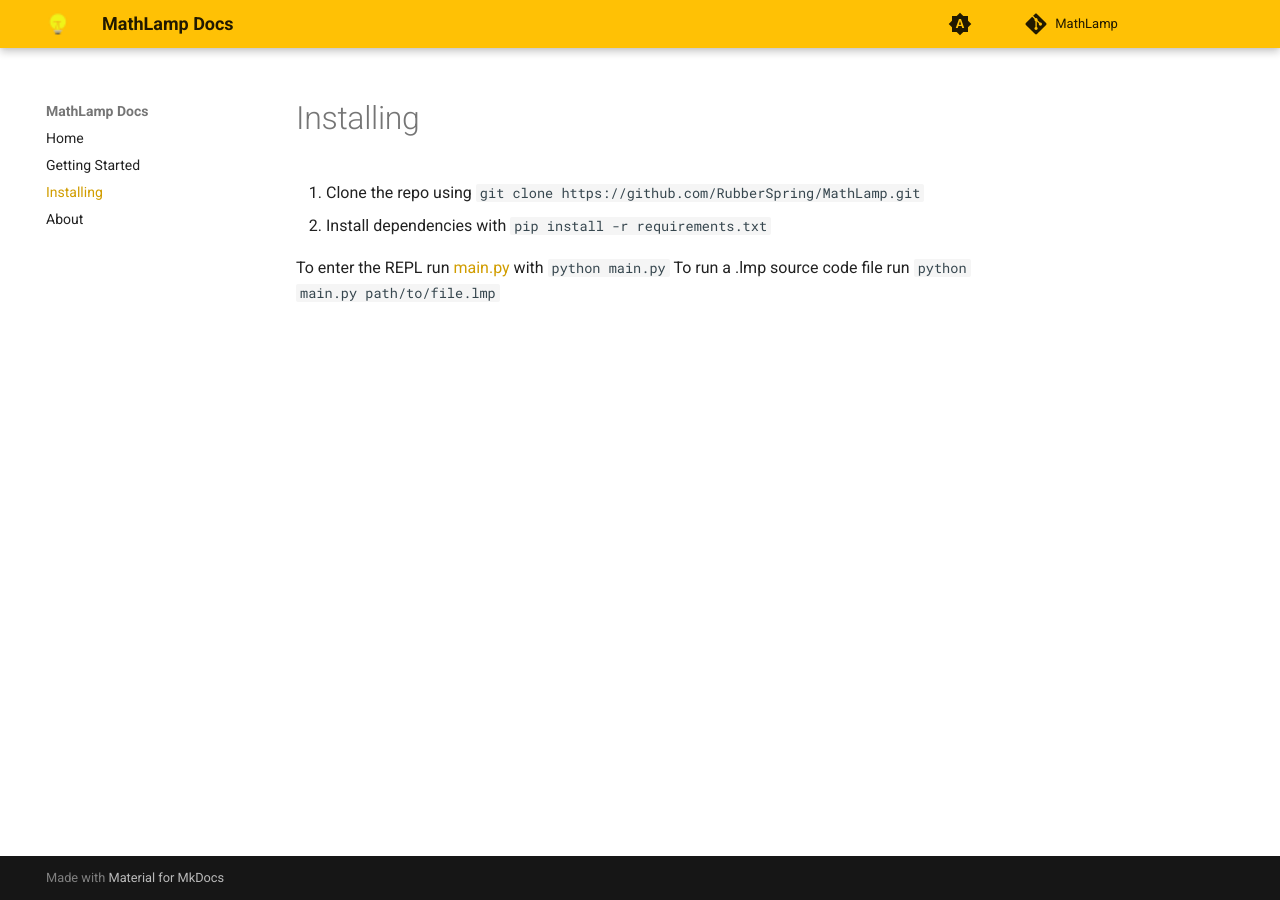
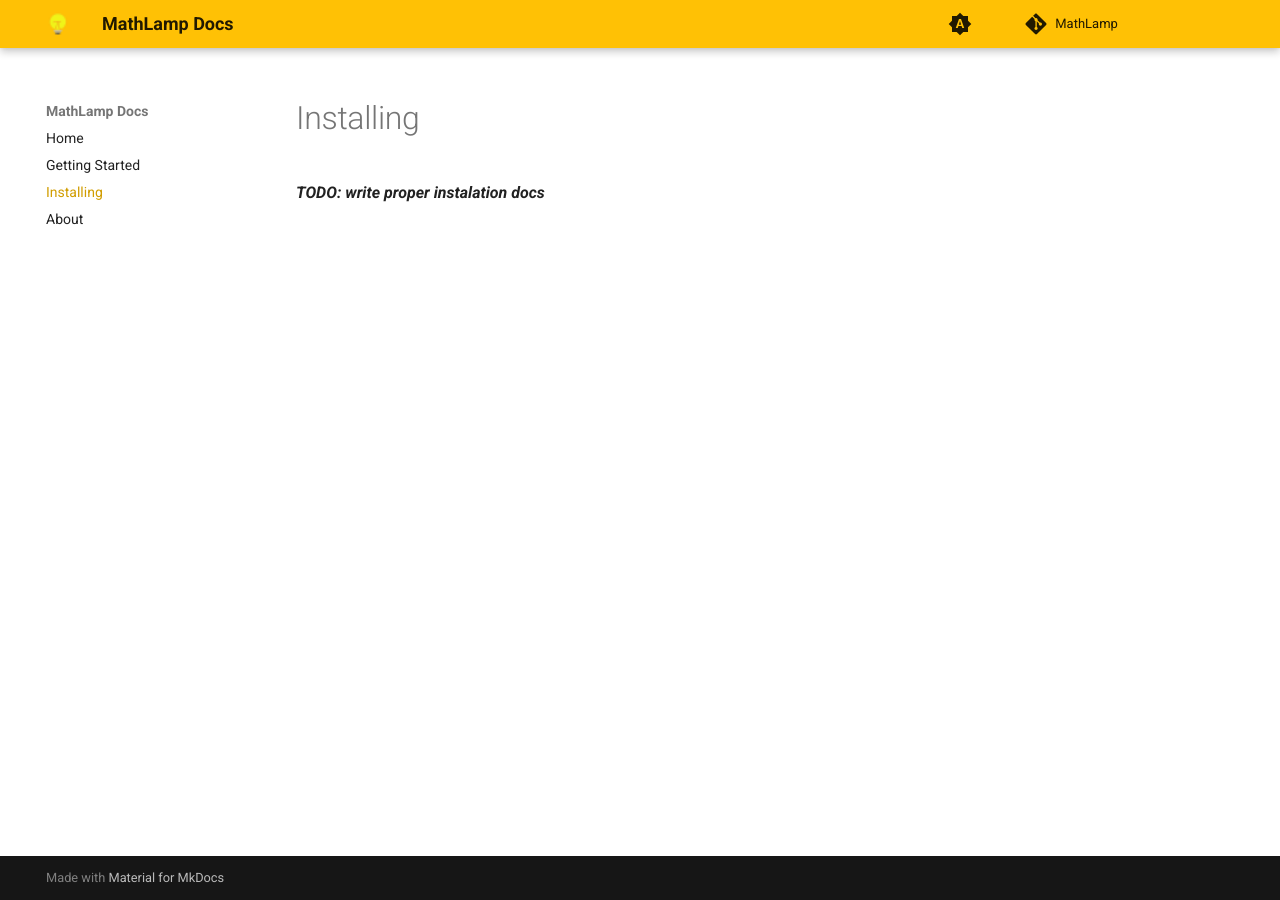
Before and after one commit to mathlamp/MathLamp, an MkDocs documentation site: the page built from docs/installing.md, in a window 1280 px wide. Built offline with MkDocs 1.6.1 and Material for MkDocs 9.7.7, drawn with Linux system fonts in a browser that asks for light colours; comment, search, counter and statistics services are not loaded; the version menu is left out.

Commit message:
Syntax changes

```diff
--- a/docs/installing.md
+++ b/docs/installing.md
@@ -1,7 +1,3 @@
 # Installing
 
-1. Clone the repo using `git clone https://github.com/RubberSpring/MathLamp.git`
-2. Install dependencies with `pip install -r requirements.txt`
-
-To enter the REPL run [main.py](https://github.com/RubberSpring/MathLamp/blob/master/main.py) with `python main.py`
-To run a .lmp source code file run `python main.py path/to/file.lmp`
+*__TODO: write proper instalation docs__*
```
Also changed, not shown: docs/getting-started.md (+2 -2 lines), 1 other file.
